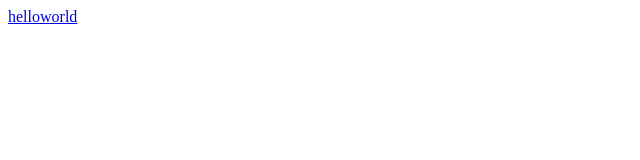
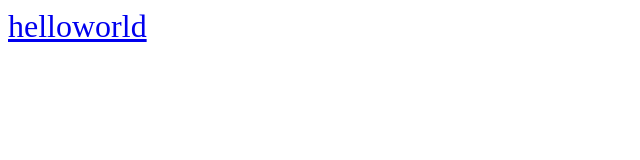
Before and after one commit to bashinkei/fenrir_extension, a plain HTML site: page index.html in a window 1280 px wide. Shown: the whole page, without its empty margins (0-640 px from the left). Drawn offline with Linux system fonts and the light colour scheme.

Commit message:
リンクを大きく

```diff
--- a/index.html
+++ b/index.html
@@ -1,5 +1,11 @@
 <!DOCTYPE html>
 <html>
+<style>
+a {
+    font-size: xx-large;
+}
+
+</style>
 
 <body>
     <a href="./helloworld.slex.js">helloworld</a>
```
